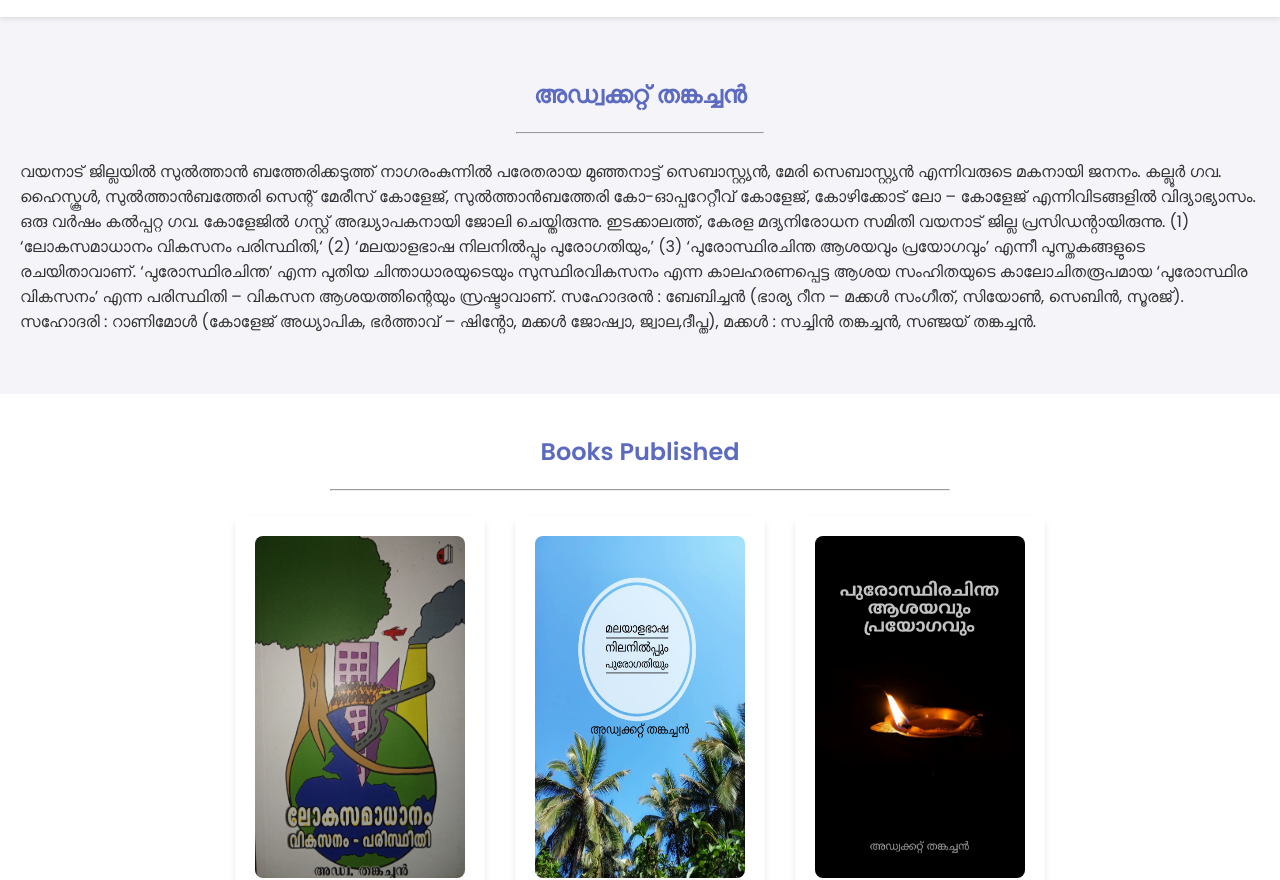
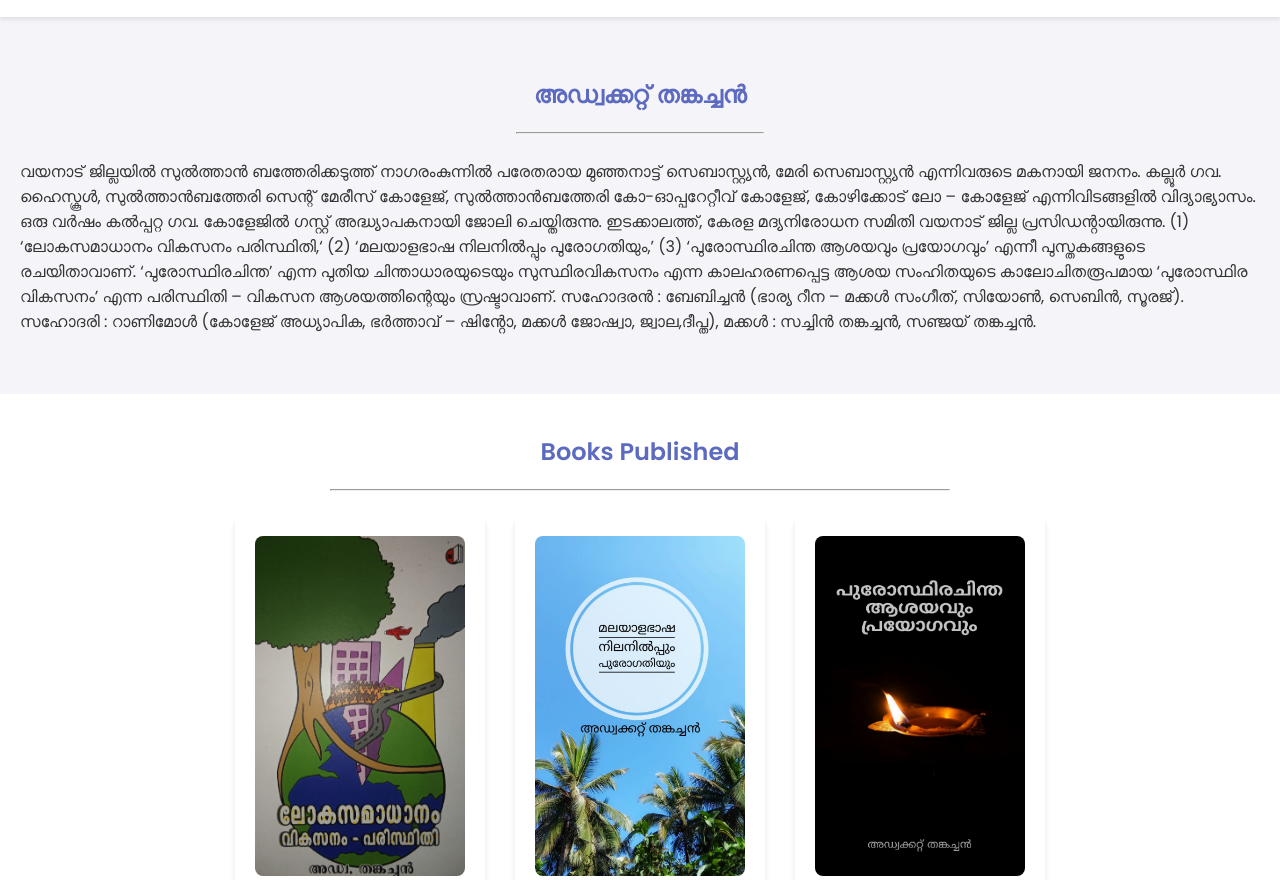
Before and after one commit to advthankachan/advthankachan.github.io, a plain HTML site: page index.html in a window 1280 px wide. Shown: the part 83-963 px from the top of the page. Drawn offline with Linux system fonts and the light colour scheme.

Commit message:
Update styles.css

```diff
--- a/styles.css
+++ b/styles.css
@@ -83,7 +83,8 @@ header nav ul li a:hover {
 
 .book-card img {
   width: 100%;
-  height: 75%;
+  height: 340px;
+  object-fit: cover;
   border-radius: 8px;
 }
 
```
